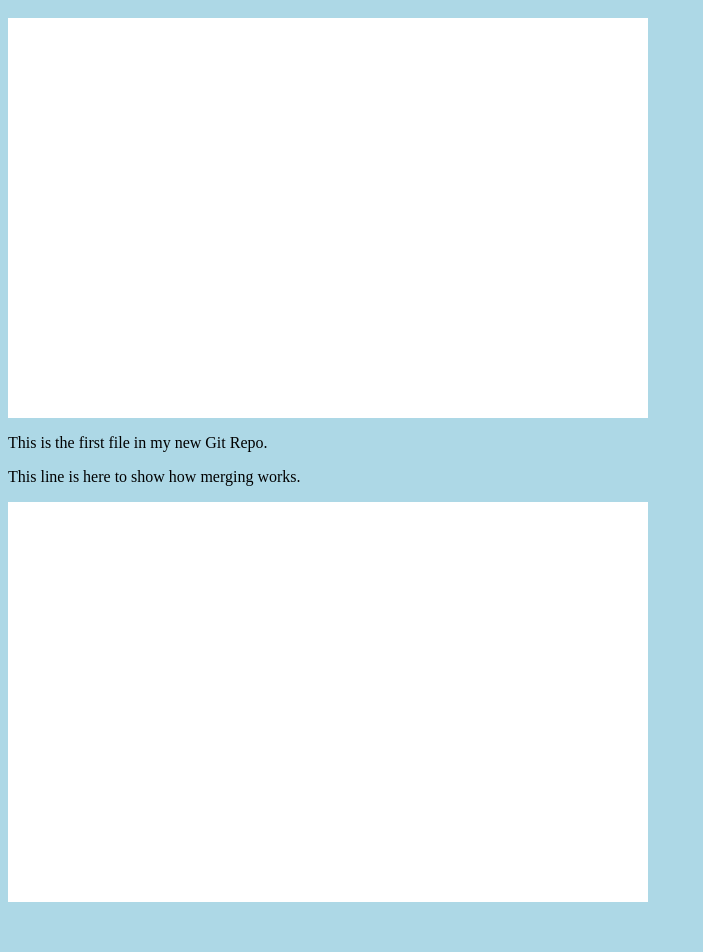
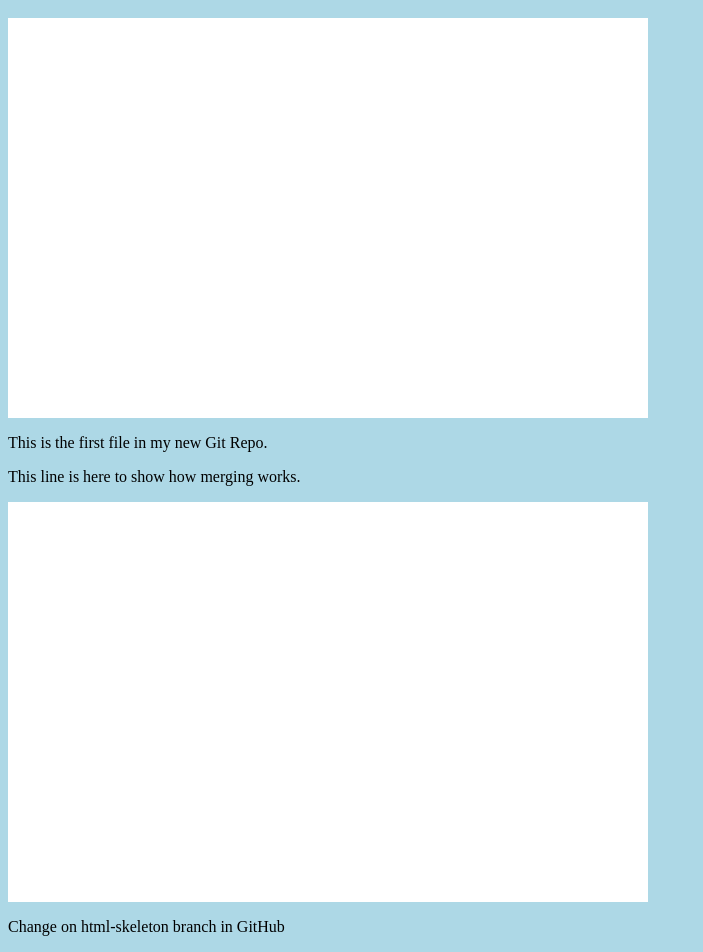
Before and after one commit to ceverhart/hello-world, a plain HTML site: page index.html in a window 1280 px wide. Shown: the part 48-1000 px from the top of the page, without its empty margins (0-703 px from the left). Before the commit the page ends 958 px from the top, so only its background shows below. Drawn offline with Linux system fonts and the light colour scheme.

Commit message:
Update index.html
Added line using GitHub code editor on html-skeleton branch

```diff
--- a/index.html
+++ b/index.html
@@ -11,6 +11,7 @@
 <p>This is the first file in my new Git Repo.</p>
 <p>This line is here to show how merging works.</p>
 <div><img src="img_hello_git.jpg" alt="Hello Git" style="width:100%;max-width:640px"></div>
+<p>Change on html-skeleton branch in GitHub</p>
 
 </body>
 </html>
```
